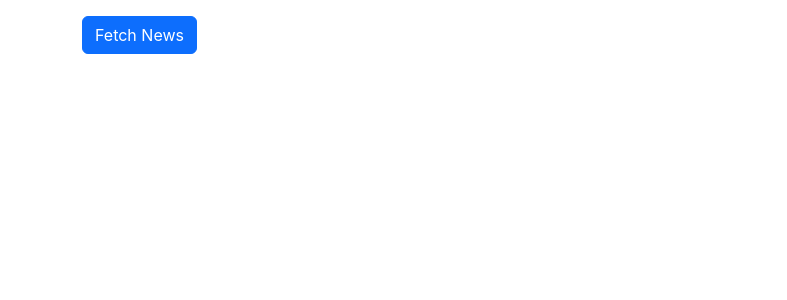
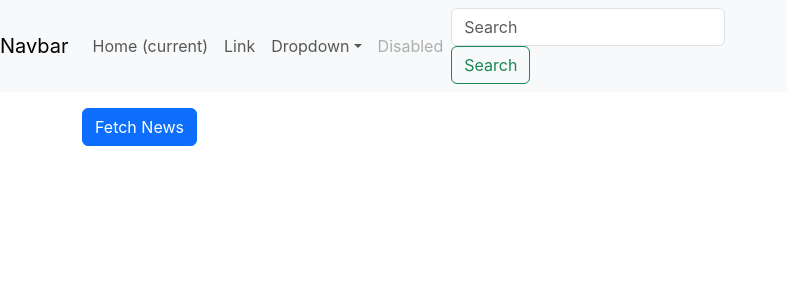
Before and after one commit to takeshwar13/news-portal, a React (Create React App) app: page / in a window 1280 px wide. Shown: the top 300 px of the page, without its empty margins (0-787 px from the left). Built offline with nearby package versions, Linux system fonts and the light colour scheme.

Commit message:
Created a Navbar

```diff
--- a/src/App.js
+++ b/src/App.js
@@ -1,8 +1,10 @@
 import FetchNews from "./Component/FetchNews";
+import Navbar from "./Navbar/Navbar";
 
 function App() {
   return (
     <div className="App">
+      <Navbar />
       <FetchNews />
     </div>
   );
--- /dev/null
+++ b/src/Navbar/Navbar.js
@@ -0,0 +1,85 @@
+import React from "react";
+
+const Navbar = () => {
+  return (
+    <>
+      <nav className="navbar navbar-expand-lg navbar-light bg-light">
+        <a className="navbar-brand" href="#">
+          Navbar
+        </a>
+        <button
+          className="navbar-toggler"
+          type="button"
+          data-toggle="collapse"
+          data-target="#navbarSupportedContent"
+          aria-controls="navbarSupportedContent"
+          aria-expanded="false"
+          aria-label="Toggle navigation"
+        >
+          <span className="navbar-toggler-icon"></span>
+        </button>
+
+        <div className="collapse navbar-collapse" id="navbarSupportedContent">
+          <ul className="navbar-nav mr-auto">
+            <li className="nav-item active">
+              <a className="nav-link" href="#">
+                Home <span className="sr-only">(current)</span>
+              </a>
+            </li>
+            <li className="nav-item">
+              <a className="nav-link" href="#">
+                Link
+              </a>
+            </li>
+            <li className="nav-item dropdown">
+              <a
+                className="nav-link dropdown-toggle"
+                href="#"
+                id="navbarDropdown"
+                role="button"
+                data-toggle="dropdown"
+                aria-haspopup="true"
+                aria-expanded="false"
+              >
+                Dropdown
+              </a>
+              <div className="dropdown-menu" aria-labelledby="navbarDropdown">
+                <a className="dropdown-item" href="#">
+                  Action
+                </a>
+                <a className="dropdown-item" href="#">
+                  Another action
+                </a>
+                <div className="dropdown-divider"></div>
+                <a className="dropdown-item" href="#">
+                  Something else here
+                </a>
+              </div>
+            </li>
+            <li className="nav-item">
+              <a className="nav-link disabled" href="#">
+                Disabled
+              </a>
+            </li>
+          </ul>
+          <form className="form-inline my-2 my-lg-0">
+            <input
+              className="form-control mr-sm-2"
+              type="search"
+              placeholder="Search"
+              aria-label="Search"
+            />
+            <button
+              className="btn btn-outline-success my-2 my-sm-0"
+              type="submit"
+            >
+              Search
+            </button>
+          </form>
+        </div>
+      </nav>
+    </>
+  );
+};
+
+export default Navbar;
```
